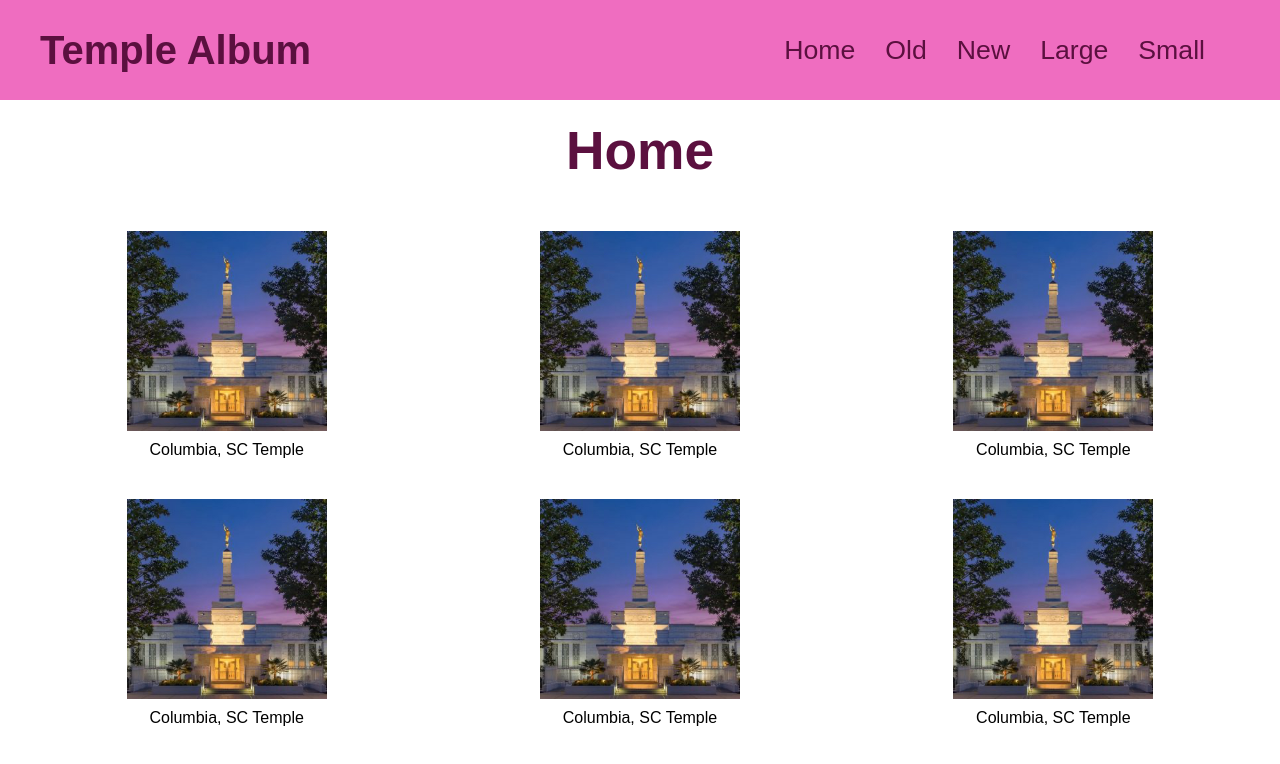
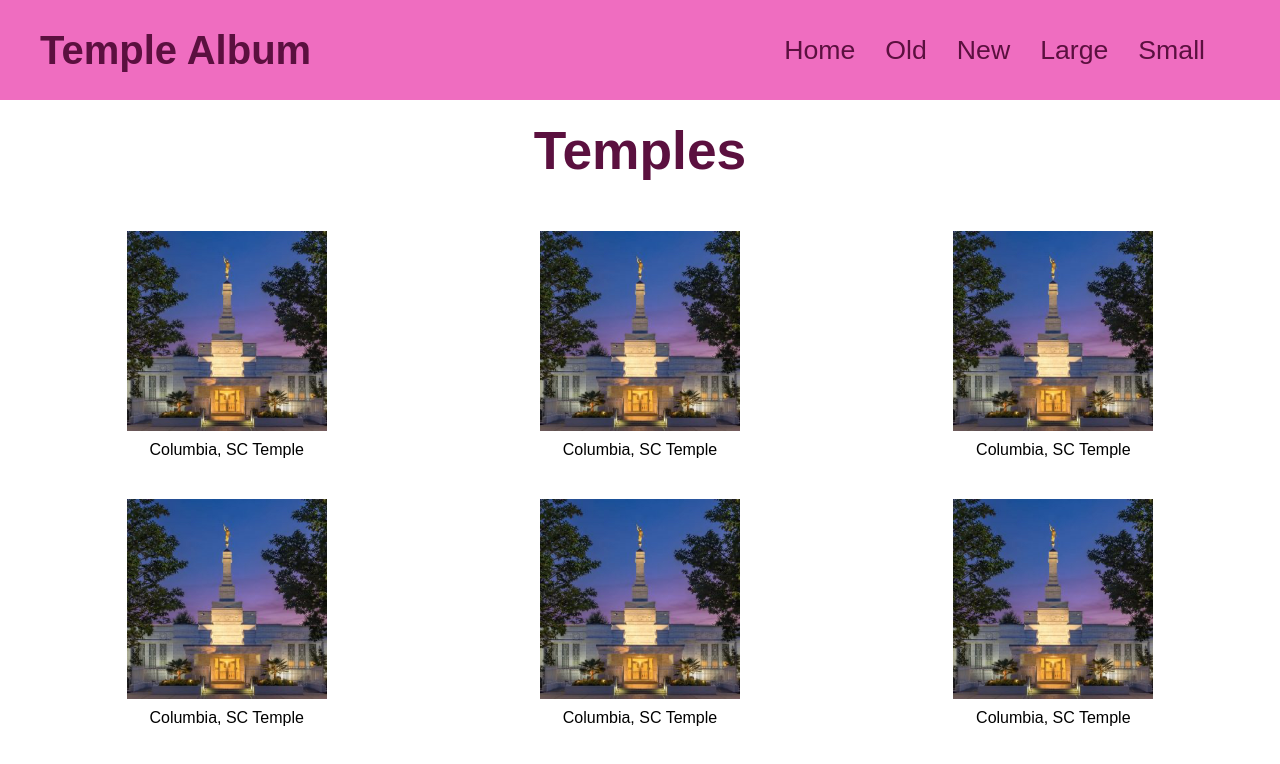
Before and after one commit to gilhernandez6/wdd131, a plain HTML site: page temples.html in a window 1280 px wide. Shown: the top 764 px of the page. Drawn offline with Linux system fonts and the light colour scheme; a web font is replaced by a local one.

Commit message:
change h1 to Temple

```diff
--- a/temples.html
+++ b/temples.html
@@ -29,7 +29,7 @@
         </nav>
     </header>
     <main>
-        <h1>Home</h1>
+        <h1>Temples</h1>
         <figure>
             <img src="images/sc_temple.jpg" alt="Columbia, SC Temple">
             <figcaption>Columbia, SC Temple</figcaption>
```
